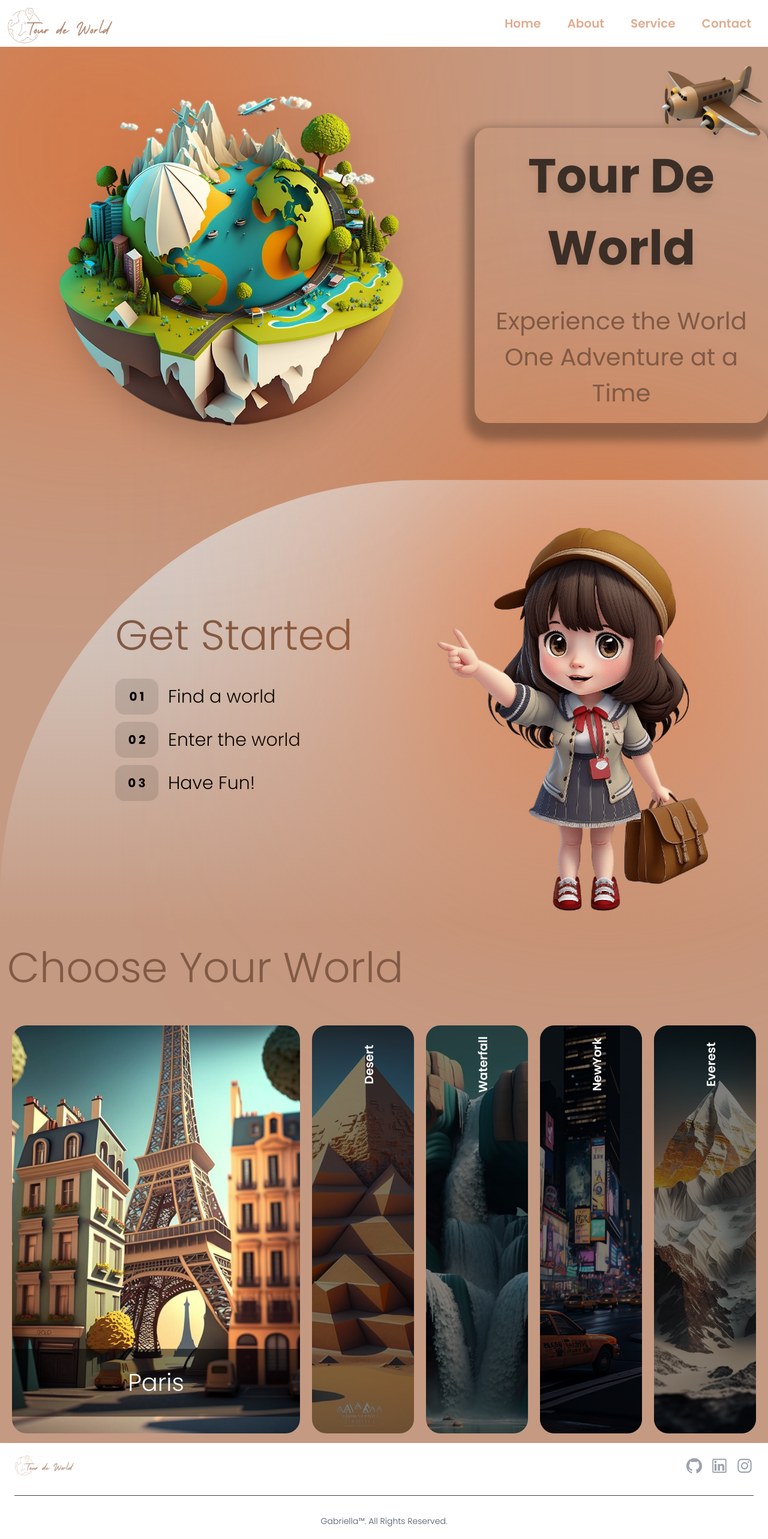
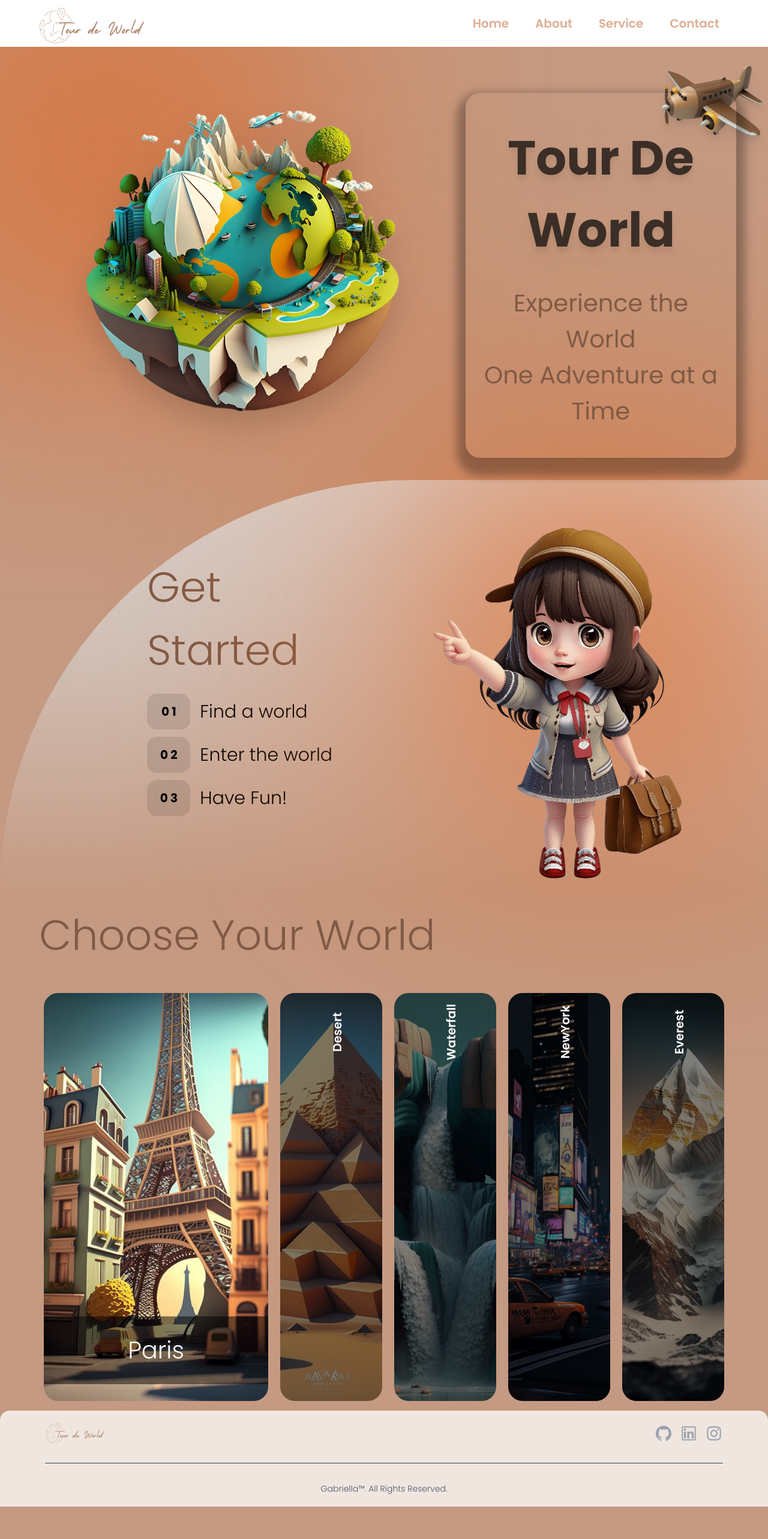
Before and after one commit to Gabbynts/tour-de-world, a Next.js app: page / in a window 1280 px wide. Shown: the whole page at 60% size. After the commit the page ends 2511 px from the top, so only its background shows below. Built offline with nearby package versions, Linux system fonts and the light colour scheme.

Commit message:
fix: layout

```diff
--- a/src/components/layout/Footer.tsx
+++ b/src/components/layout/Footer.tsx
@@ -1,4 +1,5 @@
 import Image from 'next/image';
+import Link from 'next/link';
 import React from 'react';
 import { AiFillGithub, AiOutlineLinkedin, AiOutlineInstagram } from 'react-icons/ai'
 import Text from '../Text';
@@ -12,13 +13,17 @@ const footerLinks = [
 function Footer() {
   return (
     <footer className='p-4 rounded-t-2xl shadow md:px-6 md:py-5 dark:bg-[#E6D2FF] bg-white/75'>
-      <div className='flex items-center justify-between'>
+      <div className='flex layout items-center justify-between'>
+        <Link href='/'>
           <Image
             src='/images/TourdeWorld.png'
             alt='TDW Logo'
             width={100}
             height={8}
+            className='cursor-pointer'
           />
+        </Link>
+
         <ul className='flex items-center text-sm sm:mb-0 text-gray-400 lg:gap-x-3 gap-x-1'>
           {footerLinks.map(({href, icons}) => (
             <li key={`${href}${icons}`} className='hover:text-gray-600'>
@@ -27,8 +32,8 @@ function Footer() {
           ))}
         </ul>
       </div>
-      <hr className='my-6 sm:mx-auto border-gray-700 lg:my-8' />
-      <Text colorVariant='dark' className='block !text-sm sm:text-center'>
+      <hr className='my-6 layout sm:mx-auto border-gray-700 lg:my-8' />
+      <Text colorVariant='dark' className='block layout !text-sm sm:text-center'>
         Gabriella™. All Rights Reserved.
       </Text>
     </footer>
--- a/src/components/layout/Header.tsx
+++ b/src/components/layout/Header.tsx
@@ -1,4 +1,5 @@
 import Image from 'next/image';
+import Link from 'next/link';
 import React, { useState } from 'react';
 import { FaTimes } from 'react-icons/fa';
 import { GiHamburgerMenu } from 'react-icons/gi';
@@ -17,8 +18,10 @@ function Header() {
   };
 
   return (
-    <header className='fixed flex justify-between dark:bg-[#E6D2FF] bg-white w-full z-30'>
+    <header className='fixed dark:bg-[#E6D2FF] bg-white w-full z-30'>
+      <div className='layout flex justify-between'>
         <div className='flex items-center mb-1'>
+          <Link href='/'>
             <Image
               src='/images/TourdeWorld.png'
               alt='logo'
@@ -26,6 +29,7 @@ function Header() {
               height={70}
               className='relative left-3 mt-3'
             />
+          </Link>
         </div>
         <nav className='hidden md:flex items-center'>
           <ul className='hidden relative md:flex gap-x-11 text-[20px] font-semibold right-7'>
@@ -84,6 +88,7 @@ function Header() {
             )}
           </nav>
         </div>
+      </div>
     </header>
   );
 }
--- a/src/pages/index.tsx
+++ b/src/pages/index.tsx
@@ -19,7 +19,7 @@ export default function Home() {
         <meta name="viewport" content="width=device-width, initial-scale=1" />
         <link rel="icon" href="/favicon.ico" />
       </Head>
-      <main className='w-full dark:bg-[#1C0737] bg-[#c59a82] z-10'>
+      <main className='z-10'>
         <Hero />
 
         <About />
--- a/src/sections/About.tsx
+++ b/src/sections/About.tsx
@@ -18,18 +18,18 @@ function About() {
   }, []);
 
   return (
-    <section id='about'>
+    <section id='about' className='bg-gradient-to-b from-[#D9D9D9] dark:from-[#5d4f6e] to-[#c59a82] rounded-tl-[700px]'>
       <motion.div
         variants={staggerContainer}
         initial='hidden'
         whileInView='show'
         viewport={{ once: false, amount: 0.25 }}
-        className='flex flex-col md:flex-row gap-y-5 bg-gradient-to-b from-[#D9D9D9] dark:from-[#5d4f6e] to-[#c59a82] rounded-tl-[700px] z-10 items-center w-full'
+        className='flex flex-col md:flex-row gap-y-5 z-10 items-center justify-between layout'
       >
         <RenderGradientAbout />
         <motion.div
           variants={fadeIn('left', 'tween', 0.2, 1)}
-          className='w-1/2 md:pl-48 text-start order-last md:order-first md:block '
+          className='items-center md:pl-48 text-start order-last md:order-first md:block'
         >
           <Text colorVariant='secondary' className='font-light mb-5 dark:text-[#E6D2FF]'>
             Get Started
--- a/src/sections/Hero.tsx
+++ b/src/sections/Hero.tsx
@@ -7,7 +7,7 @@ import RenderGradient from '@/container/GradientHero';
 
 function Hero() {
   return (
-    <section id='hero'>
+    <section id='hero ' className='layout'>
       <motion.div
         variants={staggerContainer}
         initial='hidden'
@@ -18,7 +18,7 @@ function Hero() {
         <RenderGradient />
         <RenderPlane />
         <Earth />
-        <div className='flex flex-col relative z-10 md:gap-y-8 -mt-20 sm:py-5 md:full py-28 md:px-7 text-center md:top-20 rounded-3xl
+        <div className='flex flex-col relative z-10 md:gap-y-8 -mt-20 sm:py-12 md:full py-20 md:px-7 text-center md:top-20 rounded-3xl
                        md:bg-[#c59a82]/10 md:shadow-[0_15px_15px_15px_rgba(0,0,0,0.3)] transition duration-500 hover:scale-105'>
           <Text colorVariant='primary' sizeVariant='h' className='drop-shadow-xl z-10 dark:text-[#E6D2FF]'>
             Tour De World
--- a/src/sections/Service.tsx
+++ b/src/sections/Service.tsx
@@ -9,7 +9,7 @@ function Service() {
   const [active, setActive] = useState('1');
 
   return (
-    <section id='service' className='pt-7 min-h-screen mx-auto flex flex-col justify-center'>
+    <section id='service' className='layout pt-7 min-h-screen mx-auto flex flex-col justify-center'>
         <motion.div
         variants={staggerContainer}
         initial="hidden"
--- a/src/styles/globals.css
+++ b/src/styles/globals.css
@@ -4,8 +4,10 @@
 @tailwind components;
 @tailwind utilities;
 
-body{
+@layer base {
+  body {
     font-family: 'Poppins', sans-serif;
+    @apply dark:bg-[#1C0737] bg-[#c59a82];
   }
   .gradient-02 {
     position: absolute;
@@ -24,3 +26,9 @@ body{
     background: #d9c1e6 100%;
     filter: blur(210px);
   }
+
+  .layout {
+    max-width: 1440px;
+    @apply w-11/12 mx-auto;
+  }
+}
```
Lines whose indentation alone changed are shown as unchanged.
